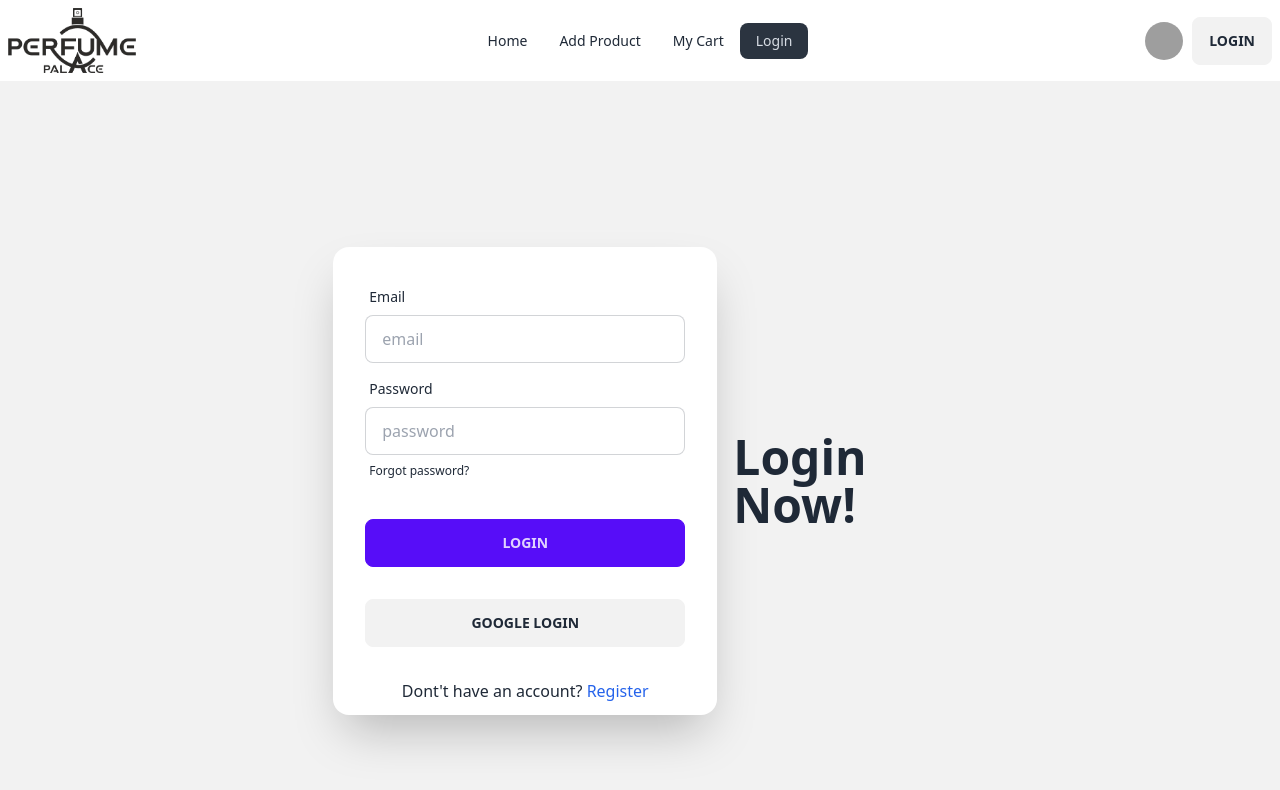
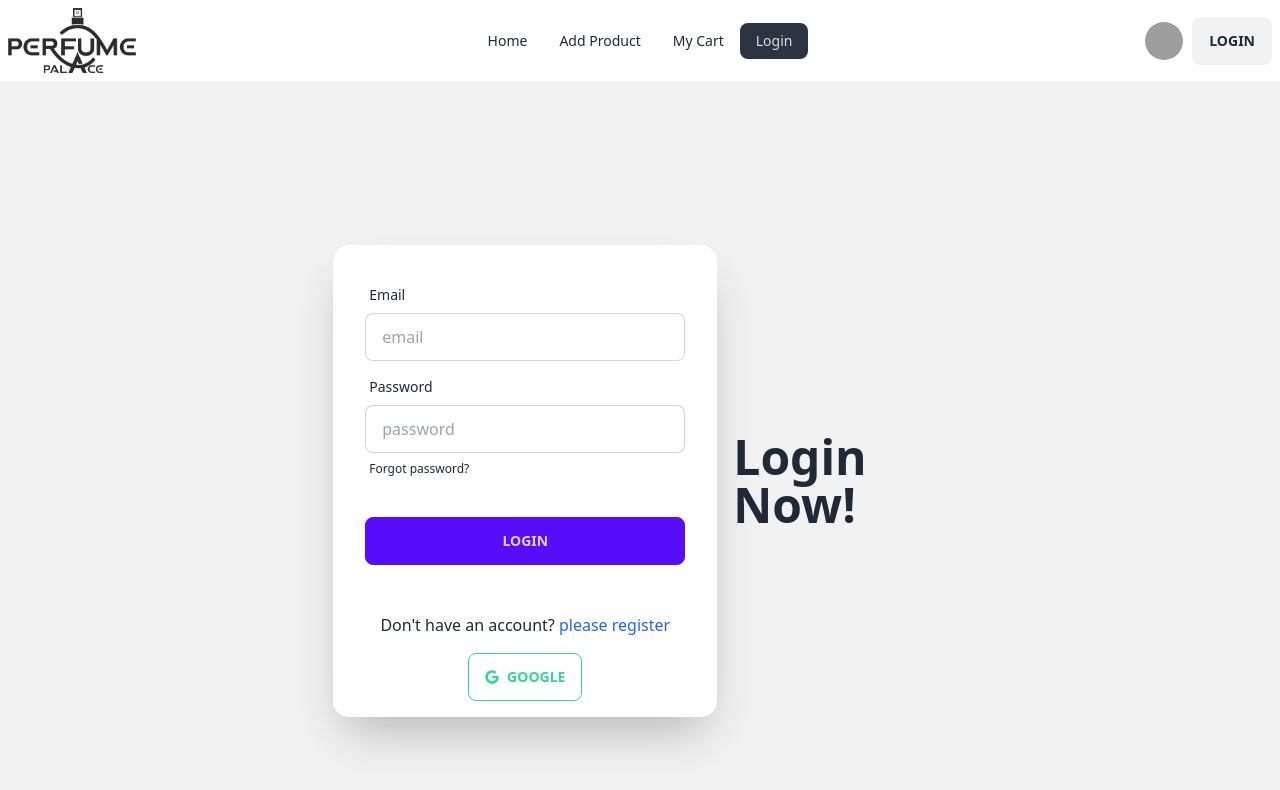
Before and after one commit to mrsaiful778/Brand-shop-client, a React (Vite) app: page /login in a window 1280 px wide. Shown: the top 790 px of the page. Built offline with nearby package versions, Linux system fonts and the light colour scheme; no server answers; grey boxes are pictures that could not be loaded.

Commit message:
google login complete

```diff
--- a/package.json
+++ b/package.json
@@ -15,6 +15,7 @@
     "match-sorter": "^6.3.1",
     "react": "^18.2.0",
     "react-dom": "^18.2.0",
+    "react-icons": "^4.11.0",
     "react-router-dom": "^6.17.0",
     "sort-by": "^1.2.0"
   },
--- a/public/BrandData.json
+++ b/public/BrandData.json
@@ -2,8 +2,8 @@
 
     {
         "id": "1",
-        "brandname": "Ali Baba",
-        "brandnameImg": "https://i.ibb.co/WtsCqJ9/alibaba-logo.png"
+        "brandname": "Flipkart",
+        "brandnameImg": "https://i.ibb.co/PGCMvXC/flipkart-logo.png"
     },
     {
         "id": "2",
--- a/src/Pages/Alibaba/Alibaba.jsx
+++ /dev/null
@@ -1,12 +0,0 @@
-
-
-const Alibaba = (props) => {
-    return (
-
-        <div>
-            <h2>Alibaba</h2>
-        </div>
-    );
-};
-
-export default Alibaba;
--- /dev/null
+++ b/src/Pages/flipkart/flipkart.jsx
@@ -0,0 +1,12 @@
+import React from 'react';
+
+const Flipkart = (props) => {
+    return (
+
+        <div>
+            <h2>flipkart</h2>
+        </div>
+    );
+};
+
+export default Flipkart;
--- a/src/Pages/login/login.jsx
+++ b/src/Pages/login/login.jsx
@@ -2,10 +2,11 @@ import { Link } from "react-router-dom";
 import Navbar from "../../components/Navbar/Navbar";
 import { useContext } from "react";
 import { AuthContext } from "../../provider/AuthProvider";
+import { FaGoogle } from 'react-icons/fa';
 
 
 const Login = () => {
-    const {signIn} = useContext(AuthContext);
+    const { signIn, signInWithGoogle } = useContext(AuthContext);
     const handleLogin = e => {
         e.preventDefault();
         console.log(e.currentTarget);
@@ -14,14 +15,25 @@ const Login = () => {
         const password = form.get('password')
         console.log(email, password);
         signIn(email, password)
-        .then(result =>{
+            .then(result => {
                 console.log(result.user)
             })
             .catch(error => {
                 console.error(error);
             })
     }
+    //google login
+    const handleGoogleSignIn = () => {
+        signInWithGoogle()
+            .then(result => {
+                console.log(result.user);
+            })
+            .catch(error => {
+                console.error(error)
+            })
+    }
 
+    //google
     return (
 
         <div>
@@ -51,13 +63,12 @@ const Login = () => {
                             <div className="form-control mt-6">
                                 <button className="btn btn-primary">Login</button>
                             </div>
-                            <div className="form-control mt-6">
+                            {/* <div className="form-control mt-6">
                                 <button className="btn ">google login</button>
-                            </div>
+                            </div> */}
                         </form>
-                        <p className='text-center pb-3'>
-                       Dont't have an account? <Link className='text-blue-600' to="/register">Register</Link>
-                    </p>
+                        < p className="text-center mt-4">Don't have an account? <Link className="text-blue-600" to="/register">please register</Link></p>
+                <p className="text-center my-4"> <button onClick={handleGoogleSignIn} className="btn btn-outline btn-success"> <FaGoogle></FaGoogle>Google</button></p>
                     </div>
                 </div>
             </div>
--- a/src/provider/AuthProvider.jsx
+++ b/src/provider/AuthProvider.jsx
@@ -1,14 +1,18 @@
 import { createContext, useEffect, useState } from "react";
-import { createUserWithEmailAndPassword, getAuth, onAuthStateChanged, signInWithEmailAndPassword, signOut } from "firebase/auth";
+import { GoogleAuthProvider, createUserWithEmailAndPassword, getAuth, onAuthStateChanged, signInWithEmailAndPassword, signInWithPopup, signOut } from "firebase/auth";
 import app from "../Firebase/firebase.config";
 
 const auth = getAuth(app);
 export const AuthContext = createContext(null);
 
+//google
+const googleProvider = new GoogleAuthProvider();
+
+//google
+
 const AuthProvider = ({children}) => {
     const [user, setUser] = useState(null);
     const [loading, setLoading] = useState(true);
-
     const createUser = (email, password) => {
         setLoading(true);
         return createUserWithEmailAndPassword(auth, email, password)
@@ -17,11 +21,22 @@ const AuthProvider = ({children}) => {
         setLoading(true);
         return signInWithEmailAndPassword(auth, email, password);
     }
+
+    //google
+    const signInWithGoogle = () => {
+        setLoading(true);
+        return signInWithPopup(auth,googleProvider);
+    }
+    //google
+
+
     const logOut =() =>{
+        setLoading(true)
         return signOut(auth);
     }
     useEffect(() => {
        const unSubscribe = onAuthStateChanged(auth, currentUser => {
+        setLoading(false)
             console.log('user in the auth sate changed', currentUser);
             setUser(currentUser);
         });
@@ -35,6 +50,7 @@ const AuthProvider = ({children}) => {
         loading,
         createUser,
         signIn,
+        signInWithGoogle,
         logOut
     }
 
```
Also changed, not shown: src/main.jsx (+7 -6 lines), 1 other file (tests, documents, lock files or other folders). Lines whose indentation alone changed are shown as unchanged.
